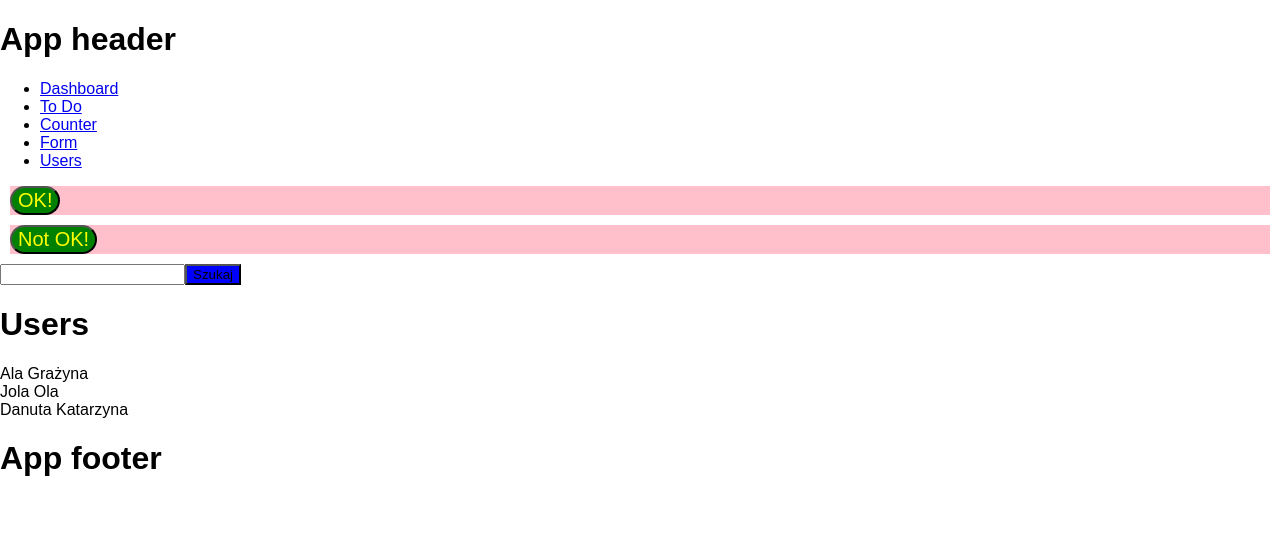
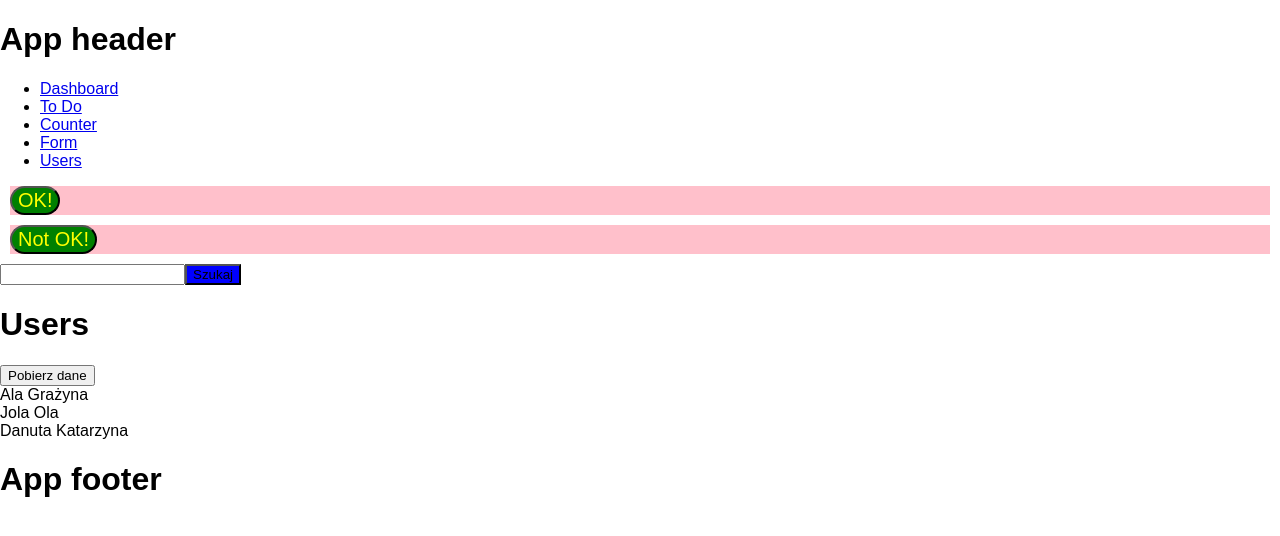
Before and after one commit to jakubfedyk/react_cw, a React (Create React App) app in the folder todo/: page /users in a window 1280 px wide. Shown: the top 536 px of the page. Built offline with nearby package versions, Linux system fonts and the light colour scheme.

Commit message:
button with data from outside

```diff
--- a/todo/src/components/Form/index.js
+++ b/todo/src/components/Form/index.js
@@ -39,7 +39,7 @@ class Form extends Component {
             <h3>{this.state.title ? "Promocja " + this.state.title : 'Nie ma niczego'} </h3>
             <p>{this.state.content} </p>
             <p>Kategoria: {this.state.category} </p>
-            <form onSubmit={this.state}>
+            <form onSubmit={this.handleSubmit}>
                 <label>Name:
                     <input type='text' onChange={this.handleTitle}/></label>
                 <textarea onChange={this.handleContent}/>
--- a/todo/src/components/Header.js
+++ b/todo/src/components/Header.js
@@ -1,6 +1,6 @@
 import React, { Component } from 'react';
 import { Link } from 'react-router-dom'
-import Button from './Button/Button';
+import Button from './Button';
 import Search from './Search';
 
 
--- a/todo/src/components/Users/index.js
+++ b/todo/src/components/Users/index.js
@@ -3,6 +3,7 @@ import React, {Component} from 'react';
 class Users extends Component {
     constructor(props) {
         super(props);
+        this.fetchData = this.fetchData.bind(this)
         this.state = {
             users: [{
                 name: 'Ala Grażyna'
@@ -14,10 +15,19 @@ class Users extends Component {
         }
     }
 
+    fetchData() {
+        fetch('https://jsonplaceholder.typicode.com/users')
+            .then(response => response.json())
+            .then(data => {
+                this.setState({users: data})
+            });
+    }
+
     render() {
         return (
             < div>
                 < h1> Users</h1>
+                <button onClick={this.fetchData}>Pobierz dane</button>
                 {this.state.users.map((user, index) => (
                     <div key={index}>{user.name}</div>
                 ))}
```
Also changed, not shown: todo/src/components/Button/index.js (renamed from todo/src/components/Button/Button.js).
